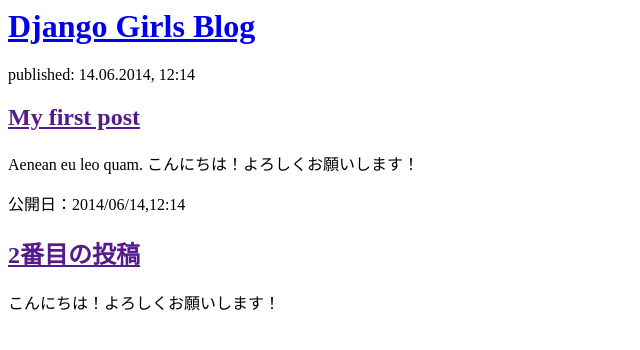
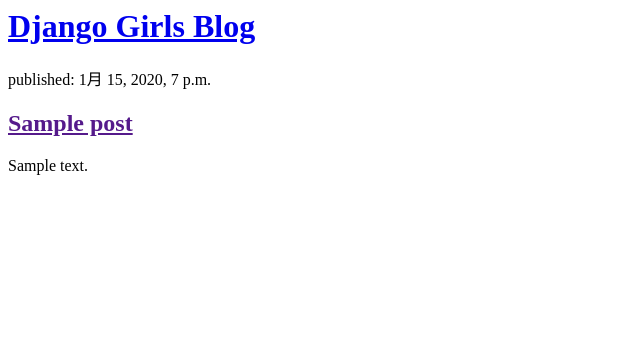
Before and after one commit to hw0917/my-first-blog, a Django app: page / in a window 1280 px wide. Shown: the top 350 px of the page, without its empty margins (0-640 px from the left). Run offline with Django 3.2, Linux system fonts and the light colour scheme; tables that the repository leaves empty hold one stand-in row (values such as "Sample post").

Commit message:
update: model情報を表示

```diff
--- a/blog/templates/blog/post_list.html
+++ b/blog/templates/blog/post_list.html
@@ -7,17 +7,13 @@
       <h1><a href="/">Django Girls Blog</a></h1>
     </div>
 
+
+    {% for post in posts %}
     <div>
-        <p>published: 14.06.2014, 12:14</p>
-        <h2><a href="">My first post</a></h2>
-        <p>Aenean eu leo quam. こんにちは！よろしくお願いします！</p>
+        <p>published: {{ post.published_date }}</p>
+        <h2><a href="">{{ post.title }}</a></h2>
+        <p>{{ post.text|linebreaksbr }}</p>
     </div>
-
-    <div>
-        <p>公開日：2014/06/14,12:14</p>
-        <h2><a href="">2番目の投稿</a></h2>
-        <p>こんにちは！よろしくお願いします！</p>
-    </div>
-
+{% endfor %}
   </body>
 </html>
--- a/blog/views.py
+++ b/blog/views.py
@@ -1,6 +1,7 @@
 from django.shortcuts import render
-
-# Create your views here.
+from django.utils import timezone
+from .models import Post
 
 def post_list(request):
-    return render(request,'blog/post_list.html',{})
+    posts = Post.objects.filter(published_date__lte=timezone.now()).order_by('published_date')
+    return render(request, 'blog/post_list.html', {'posts': posts})
```
Lines whose indentation alone changed are shown as unchanged.
